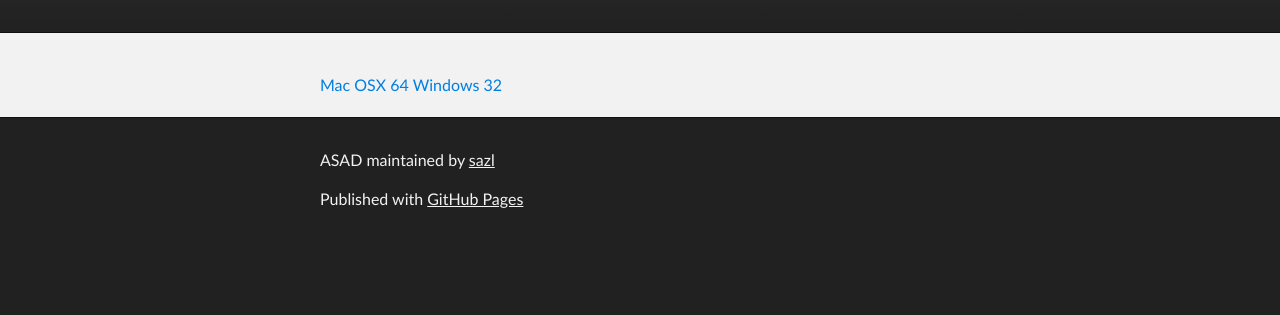
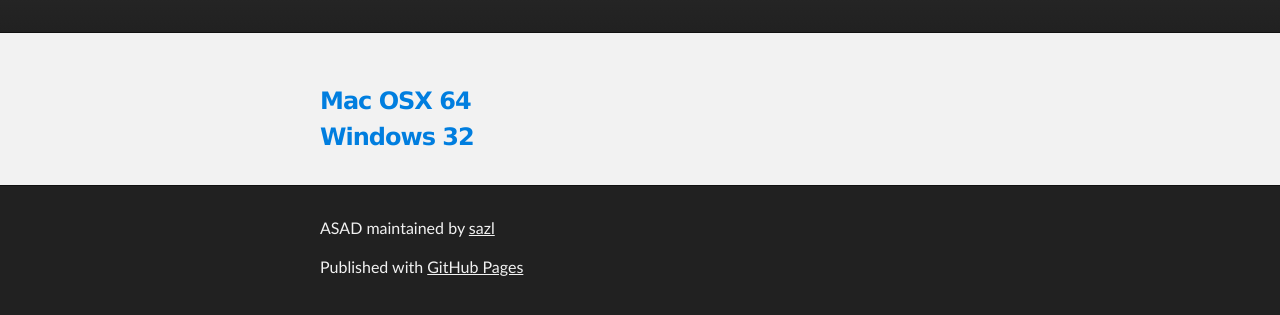
Before and after one commit to sazl/ASAD, a plain HTML site: page index.html in a window 1280 px wide. Shown: the part 177-492 px from the top of the page. Drawn offline with Linux system fonts and the light colour scheme.

Commit message:
Update index.html

```diff
--- a/index.html
+++ b/index.html
@@ -28,10 +28,12 @@
     <!-- MAIN CONTENT -->
     <div id="main_content_wrap" class="outer">
       <section id="main_content" class="inner">
+           <h3>
             <section>
-              <a href="https://github.com/sazl/ASAD/releases/download/v2.0.0/asad-2.0.0-mac-64.zip">Mac OSX 64</a>
+              <a href="https://github.com/sazl/ASAD/releases/download/v2.0.0/asad-2.0.0-mac-64.zip">Mac OSX 64</a><br/>
               <a href="https://github.com/sazl/ASAD/releases/download/v2.0.0/asad-2.0.0-win32.zip">Windows 32</a>
             </section>
+            </h3>
       </section>
     </div>
 
```
